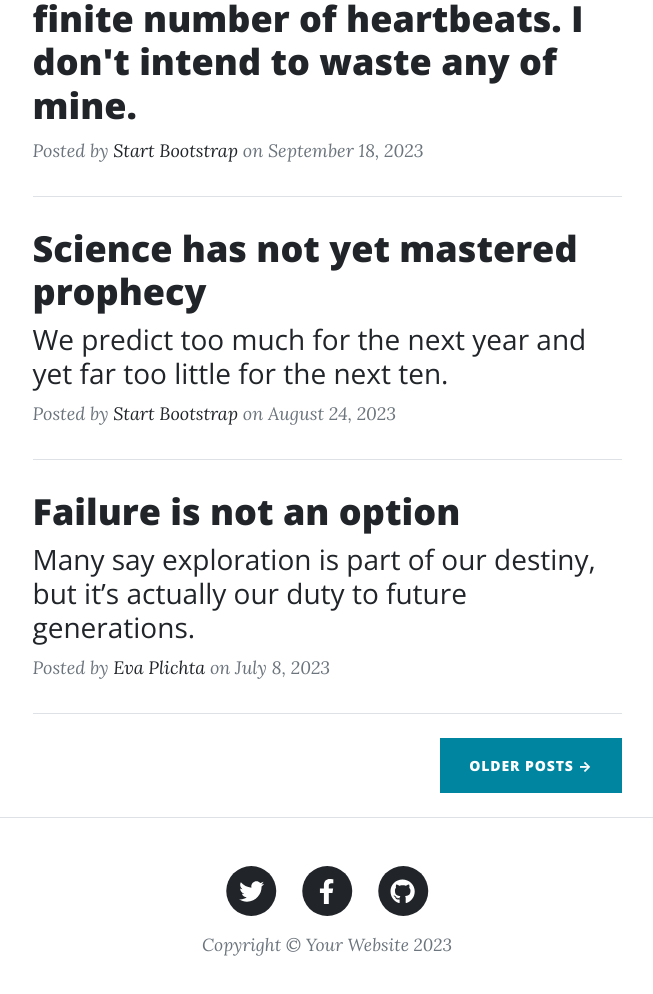
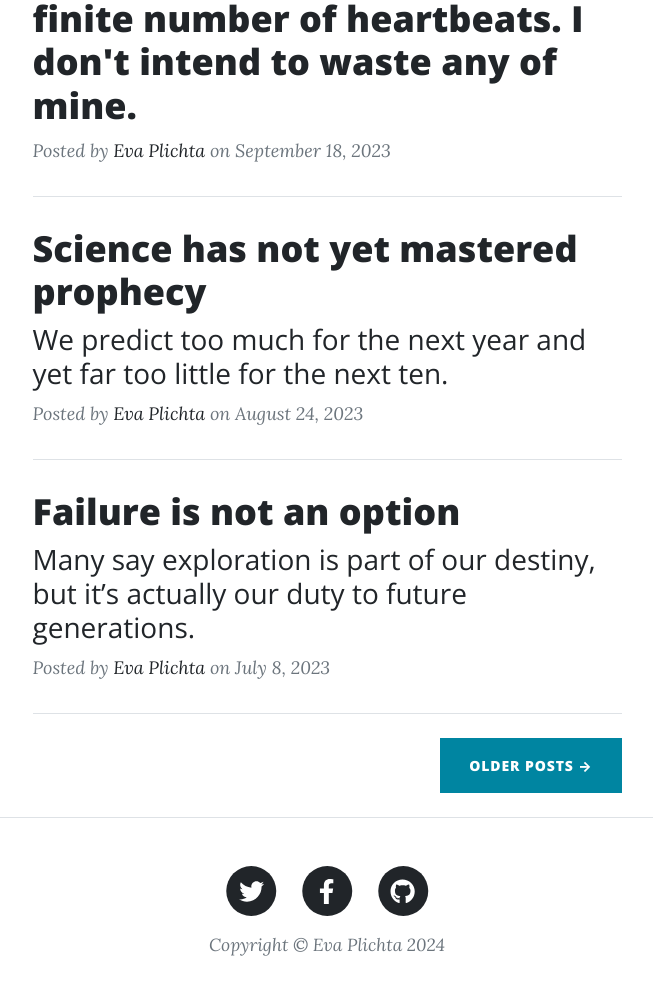
Before and after one commit to evasofiaeva/EvaWebsite, a plain HTML site: page index.html in a window 1280 px wide. Shown: the part 920-1914 px from the top of the page, without its empty margins (313-966 px from the left). Drawn offline with nearby package versions, Linux system fonts and the light colour scheme.

Commit message:
Update index.html

```diff
--- a/index.html
+++ b/index.html
@@ -19,7 +19,7 @@
         <!-- Navigation-->
         <nav class="navbar navbar-expand-lg navbar-light" id="mainNav">
             <div class="container px-4 px-lg-5">
-                <a class="navbar-brand" href="index.html">Start Bootstrap</a>
+                <a class="navbar-brand" href="index.html">Eva Plichta</a>
                 <button class="navbar-toggler" type="button" data-bs-toggle="collapse" data-bs-target="#navbarResponsive" aria-controls="navbarResponsive" aria-expanded="false" aria-label="Toggle navigation">
                     Menu
                     <i class="fas fa-bars"></i>
@@ -70,7 +70,7 @@
                         <a href="post.html"><h2 class="post-title">I believe every human has a finite number of heartbeats. I don't intend to waste any of mine.</h2></a>
                         <p class="post-meta">
                             Posted by
-                            <a href="#!">Start Bootstrap</a>
+                            <a href="#!">Eva Plichta</a>
                             on September 18, 2023
                         </p>
                     </div>
@@ -84,7 +84,7 @@
                         </a>
                         <p class="post-meta">
                             Posted by
-                            <a href="#!">Start Bootstrap</a>
+                            <a href="#!">Eva Plichta</a>
                             on August 24, 2023
                         </p>
                     </div>
@@ -140,7 +140,7 @@
                                 </a>
                             </li>
                         </ul>
-                        <div class="small text-center text-muted fst-italic">Copyright &copy; Your Website 2023</div>
+                        <div class="small text-center text-muted fst-italic">Copyright &copy; Eva Plichta 2024</div>
                     </div>
                 </div>
             </div>
```
